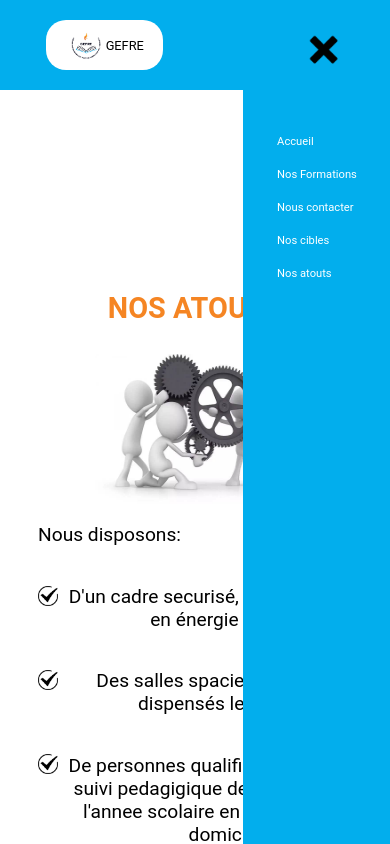
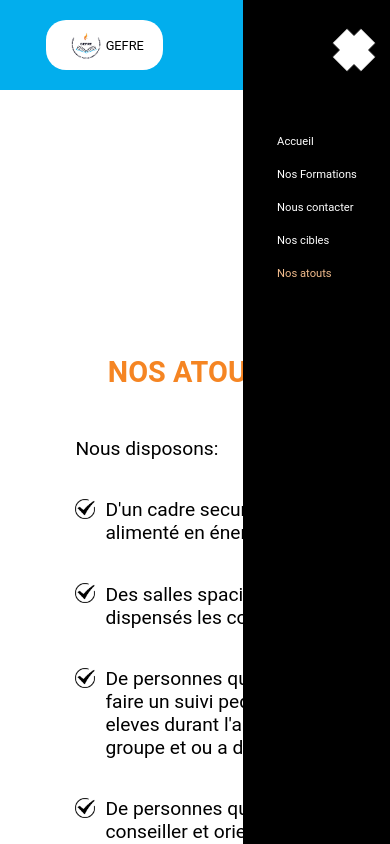
Before and after one commit to FOKO-KENMOGNE-Wilfried/GEFRE, a React (Vite) app: page /atouts in a window 390 px wide. Both pictures are taken after a click on the picture 323 px from the left and 50 px from the top of the page. Shown: the top 844 px of the page. Built offline with nearby package versions, Linux system fonts and the light colour scheme.

Commit message:
The version (V2.0) -- I've define de dark color for the menu on the mobile version

```diff
--- a/src/components/header/index.jsx
+++ b/src/components/header/index.jsx
@@ -2,9 +2,10 @@ import styled from "styled-components";
 import colors from "../../utils/style";
 import {  NavLink } from "react-router-dom";
 import { useEffect, useState } from "react";
-import cross from "../../assets/icon/cross.png";
+import cross from "../../assets/icon/cross2.png";
 import menu from "../../assets/icon/menu.png";
 import logo from "../../assets/img/logo.png";
+import "./style.css"
 
 const StyledDiv = styled.div`
     display: flex;
@@ -99,7 +100,7 @@ const StyledSubDivTwoMobile = styled.div`
     height: 100vh;
     width: 148px;
     gap: 40px;
-    background-color: ${colors.primary};
+    background-color: black;
     color: ${colors.four};
 `
 const StyledContainerOne = styled.div`
@@ -146,10 +147,19 @@ const StyledP = styled.p`
 const StyleMenuImg = styled.img`
     position: relative;
     top: 10px;
-    right: 40px;
+    right: 10px;
     width: 40px;
     height: 40px;
     z-index: 1;
+`
+const StyleMenuImg2 = styled.img`
+    position: relative;
+    top: 10px;
+    right: 10px;
+    width: 40px;
+    height: 40px;
+    z-index: 1;
+    transform: rotate(45deg);
 `
 const StyledHeader = styled.div`
     display: flex;
@@ -202,7 +212,7 @@ function Header(){
                 </StyledSubDivOneMobile>
                 { isVisible ? (
                     <StyledContainerOne>
-                            <StyleMenuImg src={cross} alt="close-menu" onClick={() => toggle()}/>
+                            <StyleMenuImg2 src={cross} alt="close-menu" onClick={() => toggle()}/>
                             <StyledSubDivTwoMobile>
                                 <StyledContainerTwo>
                                     <StyledLink to={"/"} className="active-link">Accueil</StyledLink>
--- a/src/pages/Nos_atouts/index.jsx
+++ b/src/pages/Nos_atouts/index.jsx
@@ -40,6 +40,7 @@ const StyledMainDiv = styled.div`
 const StyledImg = styled.img`
     width: 350px;
     height: 300px;
+    margin-right: 250px;
     @media only screen and (max-width: 1222px){
         width: 250px;
         height: 200px;
@@ -70,7 +71,6 @@ const StyledText2 = styled.div`
     display: flex;
     flex-direction: column;
     align-items: center;
-    text-align: center;
     font-size: 1.5em;
     margin-top: 150px;
     @media only screen and (max-width: 862px){
@@ -138,6 +138,7 @@ const StyledBox1 =styled.div`
     flex-direction: row;
     justify-content: center;
     align-items: center;
+    margin-left: 10%;
     @media only screen and (max-width: 515px){
         flex-direction: column-reverse;
     }
@@ -189,7 +190,6 @@ function Atouts(){
                                 </p>
                             </StyledLi>
                         </div>
-                        <StyledImg src={atout} alt="home_img"/>
                     </StyledBox1>
                 </StyledText2>
             </div>
```
Also changed, not shown: src/assets/icon/cross2.png (added).
